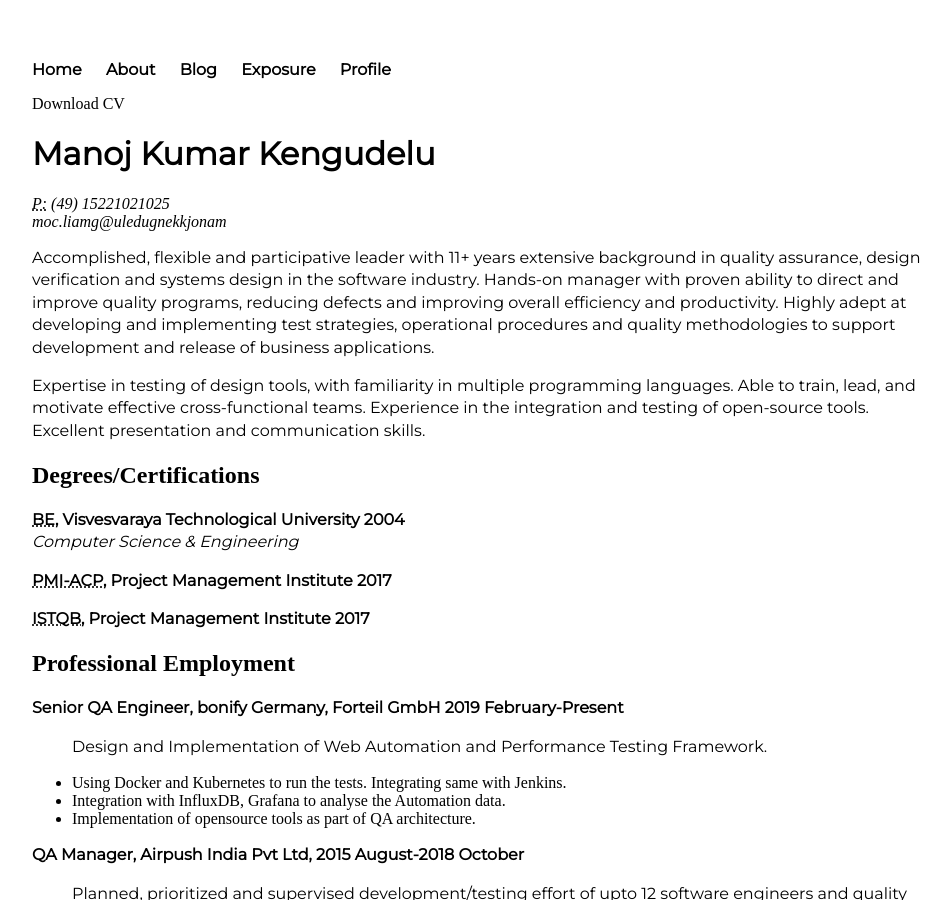
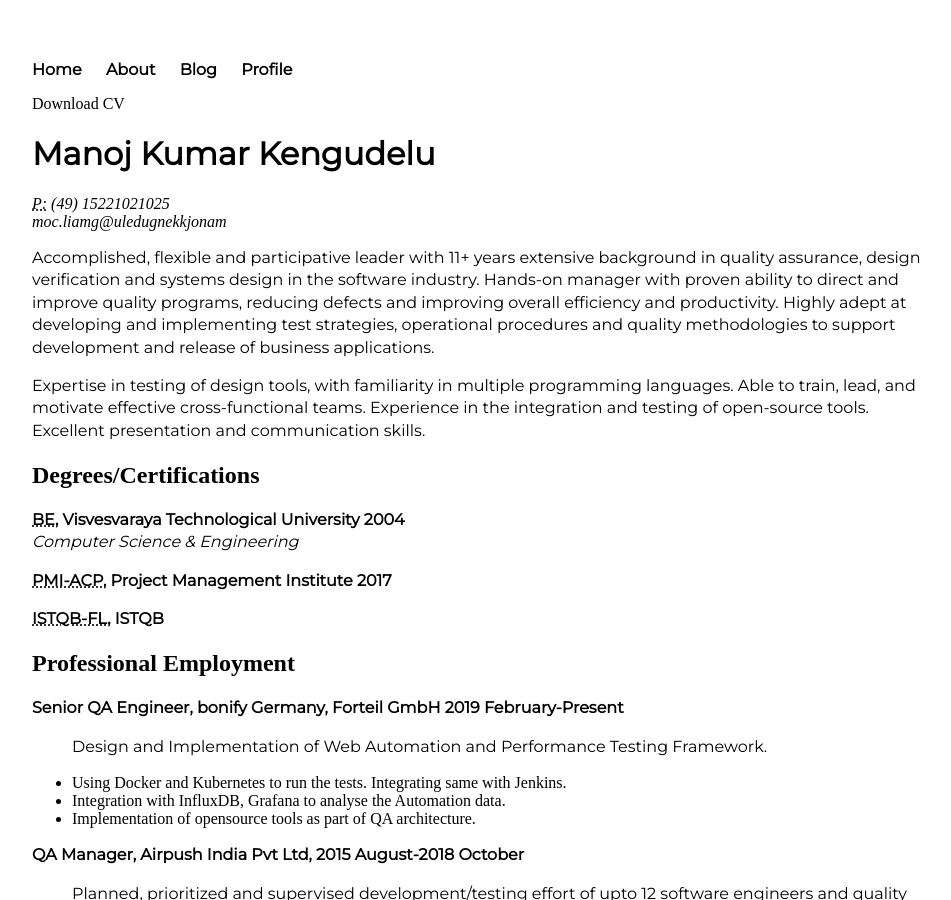
Before and after one commit to mkken/mkken.github.io, a Jekyll site: the page built from profile/index.html, in a window 1280 px wide and 900 px high. Shown: the whole window, without its empty margins (160-1111 px from the left). Built offline with Jekyll 4.4.1, drawn with Linux system fonts in a browser that asks for light colours.

Commit message:
home page changes

```diff
--- a/_config.yml
+++ b/_config.yml
@@ -1,4 +1,3 @@
 name: Manoj Kengudelu, The Testing Guy!
 markdown: kramdown
 permalink: /blog/:year/:month/:day/:title
-permalink: /exposure/:year/:month/:day/:title
--- a/_layouts/default.html
+++ b/_layouts/default.html
@@ -15,7 +15,6 @@
 	        		<li><a href="/">Home</a></li>
 		        	<li><a href="/about">About</a></li>
 							<li><a href="/blog">Blog</a></li>
-	        		<li><a href="/exposure">Exposure</a></li>
 							<li><a href="/profile">Profile</a></li>
 
 	    		</ul>
--- a/about/index.html
+++ b/about/index.html
@@ -1,7 +1,7 @@
 ---
 layout: default
 ---
-<div class="contact">
+<div class="about">
 
 	<p>
 
@@ -23,13 +23,14 @@
 		and place.
 	</p>
 	<p>
-		Read such stories <a style="font-weight:bold" href="/exposure">here...</a>
+		Read such stories <a style="font-weight:bold" href="https://www.flickr.com/photos/manojvasanth" target="_blank">here...</a>
 	</p>
 
 	<p>You can also get in touch with or find me at:</p>
 
 	<ul class="list-unstyled">
 	<li><a href="https://in.linkedin.com/in/mkengudelu/" target="_blank">@LinkedIn</a></li>
+	<li><a href="https://www.xing.com/profile/ManojKumar_Kengudelu/cv" target="_blank">@Xing</a></li>
 	<li><a href="http://github.com/manojkken" target="_blank">@GitHub</a></li>
 	<li><a href="https://twitter.com/mken_" target="_blank">@twitter</a></li>
 	<li><a href="http://stackoverflow.com/users/6517451/manoj-kengudelu" target="_blank">@stackoverflow</a></li>
--- a/profile/index.html
+++ b/profile/index.html
@@ -20,7 +19,7 @@
 				<p><strong><abbr title="The Bachelor of Engineering">BE</abbr>, Visvesvaraya Technological University 2004</strong><br>
 				<!-- <a href="/files/McGlone-OpenAccessJournals-2008.pdf" title="Open Access Journals: Towards a Digital Commons for Scholarly Communication"> --><em>Computer Science & Engineering</em> <!-- (PDF)</a> --></p>
 				<p><strong><abbr title="Agile Certified Practitioner">PMI-ACP</abbr>, Project Management Institute 2017</strong><br>
-        <p><strong><abbr title="ISTQB Certified Practitioner">ISTQB</abbr>, Project Management Institute 2017</strong><br>
+        <p><strong><abbr title="ISTQB Foundation Level">ISTQB-FL</abbr>, ISTQB </strong><br>
 
 
 
```
Also changed, not shown: other parts of profile/index.html (+0 -1 lines), exposure/index.html (deleted, +0 -12 lines).
